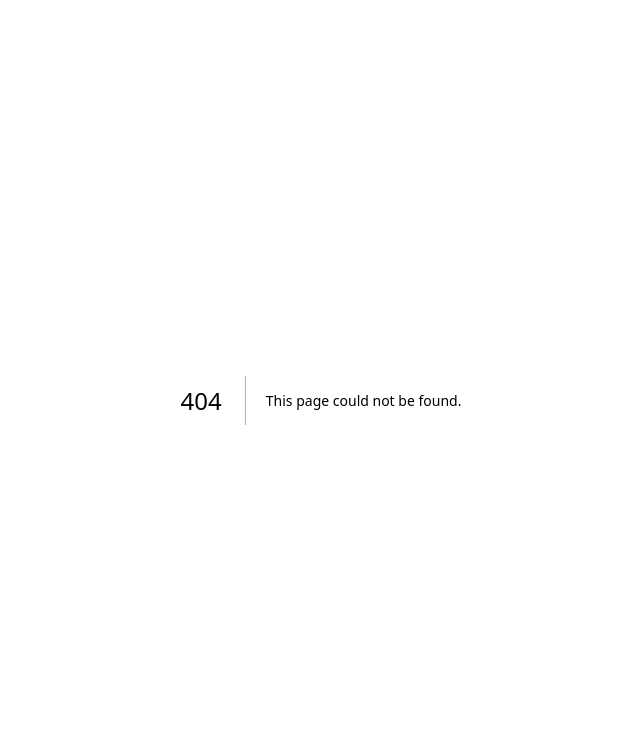
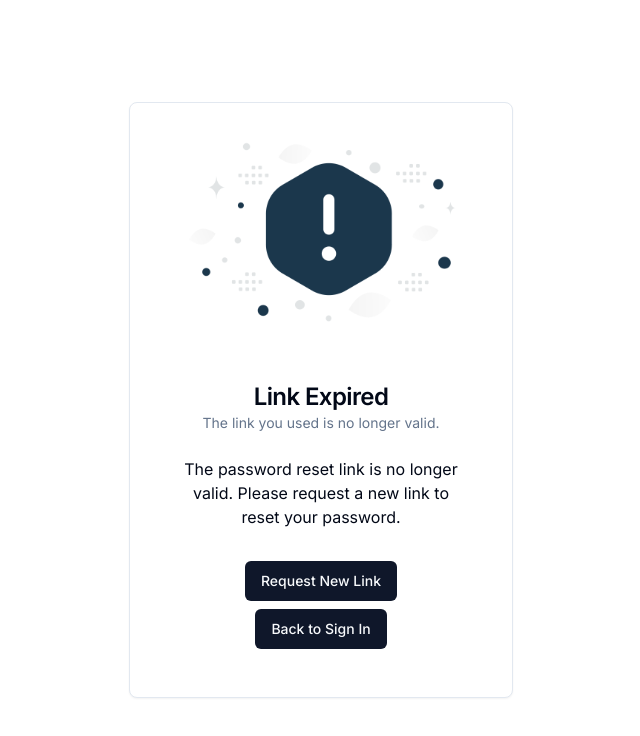
Before and after one commit to Tae-uni/snapjournal, a Next.js app in the folder frontend/: page /password/reset-expired in a window 1280 px wide. Before the commit this address had no page. Shown: the top 736 px of the page, without its empty margins (319-959 px from the left). Built offline with nearby package versions, Linux system fonts and the light colour scheme.

Commit message:
:sparkles: add PasswordResetExpired component

```diff
--- /dev/null
+++ b/frontend/src/app/(auth)/password/reset-expired/page.tsx
@@ -0,0 +1,5 @@
+import PasswordResetExpired from "@/components/auth/password/PasswordResetExpired";
+
+export default function ExpiredPage() {
+  return <PasswordResetExpired />;
+}
--- a/frontend/src/components/auth/confirmation/ConfirmationMessage.tsx
+++ b/frontend/src/components/auth/confirmation/ConfirmationMessage.tsx
@@ -3,7 +3,7 @@
 import axios from 'axios';
 import { useState } from 'react';
 import { Button } from '@/components/ui/button';
-import { Card, CardContent, CardDescription, CardFooter, CardHeader, CardTitle } from '@/components/ui/card';
+import { Card, CardContent, CardFooter, CardHeader, CardTitle } from '@/components/ui/card';
 import Image from 'next/image';
 
 export default function ConfirmationMessage() {
@@ -29,7 +29,6 @@ export default function ConfirmationMessage() {
 
   return (
     <div className="flex items-center justify-center min-h-screen">
-
       <div className="w-full max-w-md p-8">
         <Card className="max-w-md w-full p-6">
           <Image src="/images/email.png" alt="Email" width={500} height={300} className='mb-3' />
--- a/frontend/src/components/auth/password/PasswordResetExpired.tsx
+++ b/frontend/src/components/auth/password/PasswordResetExpired.tsx
@@ -0,0 +1,47 @@
+"use client";
+
+import { useState } from "react";
+import Image from "next/image";
+import Link from "next/link";
+
+import { Card, CardContent, CardDescription, CardFooter, CardHeader, CardTitle } from "@/components/ui/card";
+import { Button } from "@/components/ui/button";
+
+export default function PasswordResetExpired() {
+  const [isPending, setIsPending] = useState(false);
+
+  const handleButtonClick = () => {
+    setIsPending(true);
+  };
+
+  return (
+    <div className="flex items-center justify-center min-h-screen">
+      <div className="w-full max-w-md p-8">
+        <Card className="max-w-md w-full p-6">
+          <Image src="/images/warning.png" alt="Expired" width={500} height={300} className="mb-3" />
+          <CardHeader className="space-y-1 text-center">
+            <CardTitle>Link Expired</CardTitle>
+            <CardDescription>
+              The link you used is no longer valid.
+            </CardDescription>
+          </CardHeader>
+          <CardContent className="space-y-4 text-center">
+            The password reset link is no longer valid. Please request a new link to reset your password.
+          </CardContent>
+          <CardFooter className="flex flex-col space-y-2 mt-2">
+            <Link href="/password/requestreset" passHref>
+              <Button onClick={handleButtonClick} className="w-full" disabled={isPending}>
+                {isPending ? "Requesting..." : "Request New Link"}
+              </Button>
+            </Link>
+            <Link href="/signin" passHref>
+              <Button className="w-full" onClick={handleButtonClick} disabled={isPending}>
+                {isPending ? "Redirecting..." : "Back to Sign In"}
+              </Button>
+            </Link>
+          </CardFooter>
+        </Card>
+      </div>
+    </div>
+  );
+}
--- a/frontend/src/components/auth/verifyEmail/VerifyEmailToken.tsx
+++ b/frontend/src/components/auth/verifyEmail/VerifyEmailToken.tsx
@@ -16,14 +16,14 @@ export default function VerifyEmailToken() {
           if (response.data.message === 'Valid token') {
             router.push(`/password/reset?token=${token}`);
           } else {
-            router.push(`/token-expired`);
+            router.push(`/password/reset-expired`);
           }
         })
         .catch((error) => {
-          router.push(`/token-expired`);
+          router.push(`/password/reset-expired`);
         });
     } else {
-      router.push(`/token-expired`);
+      router.push(`/password/reset-expired`);
     }
   }, [token, router]);
 
```
Also changed, not shown: frontend/public/images/warning.png (added).
